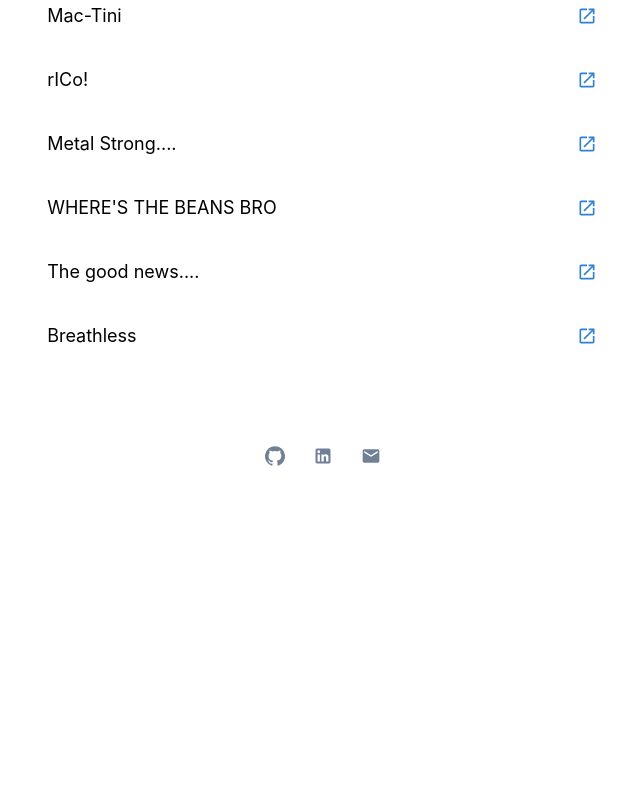
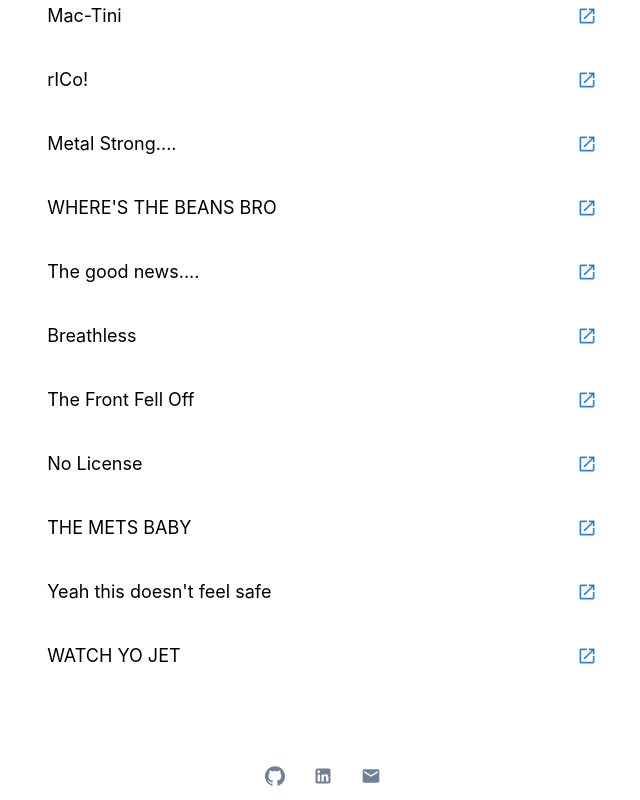
Before and after one commit to Haaduken/Haaduken.com, a Next.js app: page /memes in a window 1280 px wide. Shown: the part 1675-2475 px from the top of the page, without its empty margins (317-957 px from the left). Before the commit the page ends 2155 px from the top, so only its background shows below. Built offline with nearby package versions, Linux system fonts and the light colour scheme.

Commit message:
Graduation update

```diff
--- a/data/blog/Where-Ive-Been.mdx
+++ b/data/blog/Where-Ive-Been.mdx
@@ -5,3 +5,5 @@ summary: "Returning to the site"
 ---
 
 # Oh hey, how ya doin?
+
+Sorry I've been absolutely silent. I have been working away on my final semester at ISU, applying for jobs, being an RA, working a research lab, and a lot of other life stuff. All of this while trying to enjoy the limited time I had left with my friends at college. Once all my finals and such are done, I plan on making another post here and eventually update things around the site as I get the chance to. For the time being, I hope to brainstorm more things that I can do with this site. Also, with many searches and a full year after the launch of the site, I finally have this site as the top result when you search my name online (or Haaduken)!! I am so pumped that it has climbed that high up the system.
--- a/data/memes.js
+++ b/data/memes.js
@@ -111,4 +111,24 @@ export const memes = [
     name: "Breathless",
     source: "https://www.youtube.com/watch?v=a_La3oXEbTw",
   },
+  {
+    name: "The Front Fell Off",
+    source: "https://www.youtube.com/watch?v=3m5qxZm_JqM",
+  },
+  {
+    name: "No License",
+    source: "https://www.youtube.com/watch?v=B3EBs7sCOzo",
+  },
+  {
+    name: "THE METS BABY",
+    source: "https://www.youtube.com/watch?v=Du1Xxmxd5Ww",
+  },
+  {
+    name: "Yeah this doesn't feel safe",
+    source: "https://www.youtube.com/watch?v=pyzpidtT6VQ",
+  },
+  {
+    name: "WATCH YO JET",
+    source: "https://www.youtube.com/shorts/8nv6vchiwG8",
+  },
 ];
--- a/pages/index.js
+++ b/pages/index.js
@@ -43,7 +43,7 @@ export default function Index() {
               <Link color={colorSecondary[colorMode]} href="/memes">
                 !
               </Link>{" "}
-              I'm a senior in Computer Engineering at Iowa State University, and
+              I've graduated from Iowa State Engineering with a Bachelors of Science in Computer Engineering, and
               have taken the task of creating a website to learn how to properly
               do front end development. You can read more about the website in
               the blog section. Development of the site going along nicely,
```
Also changed, not shown: data/blog/Graduation.mdx (added, +21 -0 lines).
